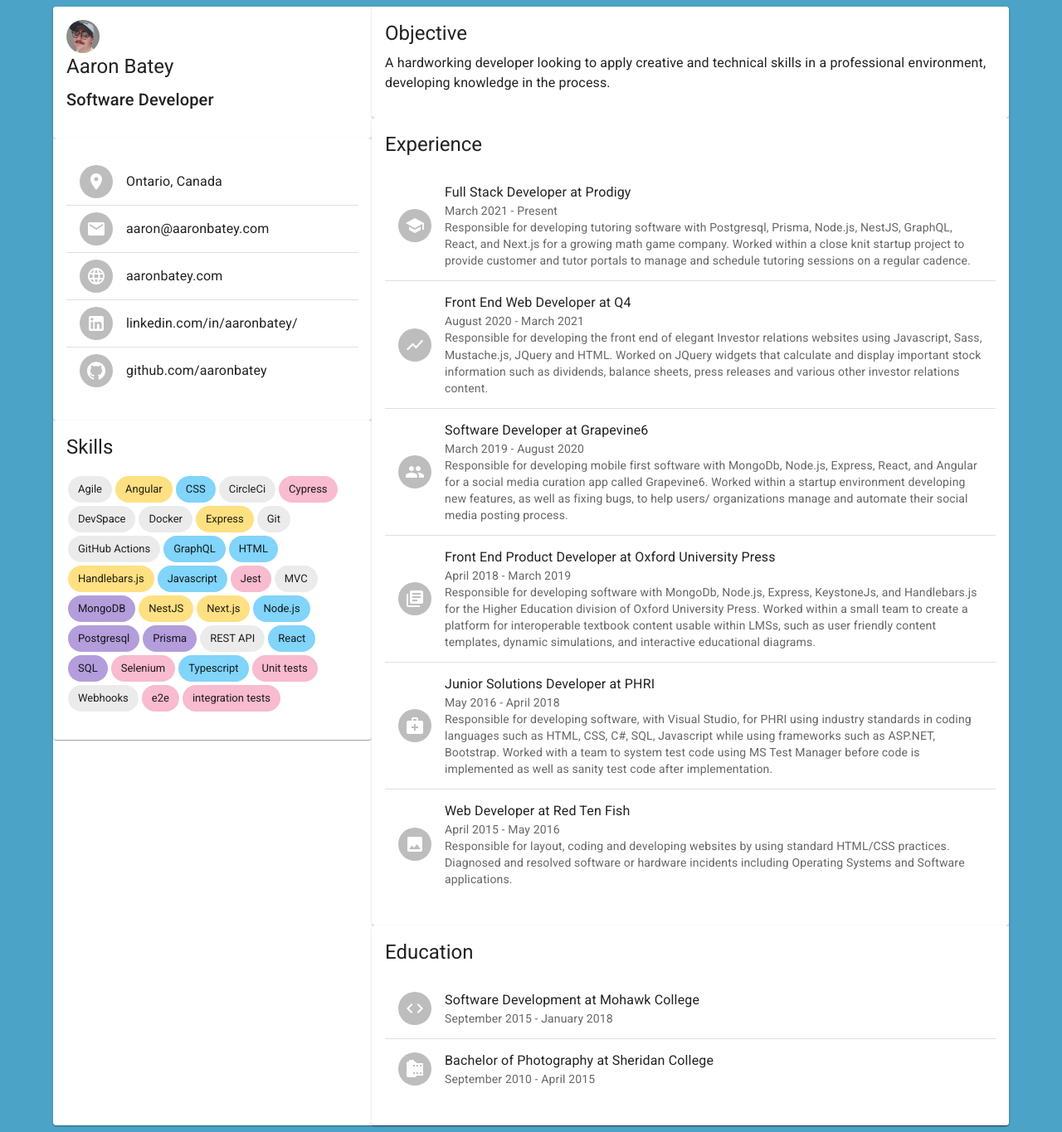
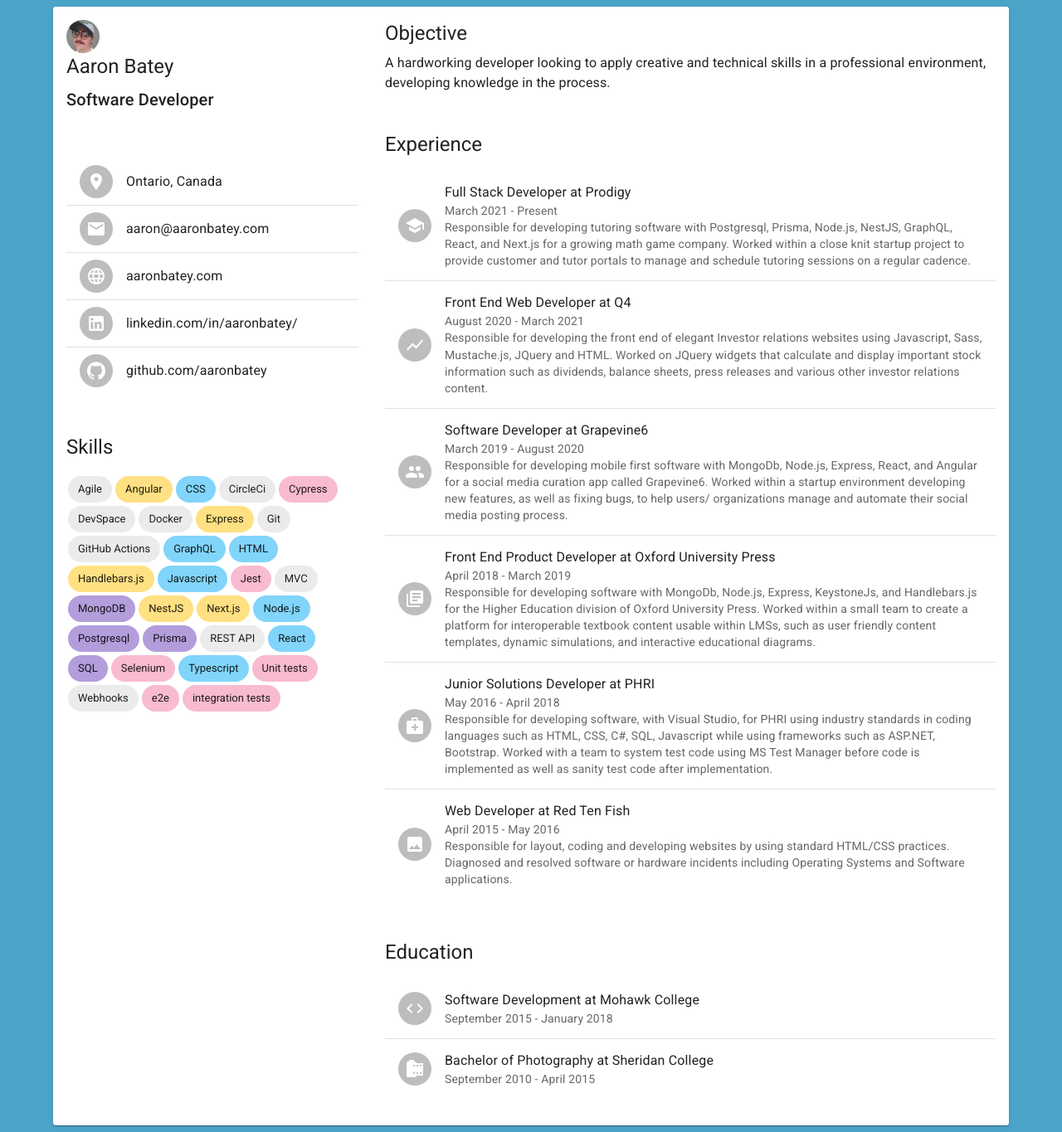
Before and after one commit to aaronbatey/resume, a Next.js app: page /resume in a window 1280 px wide. Shown: the whole page at 83% size. Built offline with nearby package versions, Linux system fonts and the light colour scheme.

Commit message:
remove borders

```diff
--- a/src/components/ResumePage/ResumeContactInfo/ResumeContactInfo.tsx
+++ b/src/components/ResumePage/ResumeContactInfo/ResumeContactInfo.tsx
@@ -1,9 +1,9 @@
+import CardBorderless from "../../shared/CardBorderless";
 import GetIcon from "../../shared/GetIcon";
 import React, { Fragment } from "react";
 import { CONTACT_INFO } from "./constants";
 import {
   Avatar,
-  Card,
   CardContent,
   Divider,
   List,
@@ -14,7 +14,7 @@ import {
 
 const ResumeContactInfo = () => {
   return (
-    <Card variant="elevation">
+    <CardBorderless>
       <CardContent>
         <List>
           {CONTACT_INFO.map(({ contactTitle, contactIcon }, i) => {
@@ -34,7 +34,7 @@ const ResumeContactInfo = () => {
           })}
         </List>
       </CardContent>
-    </Card>
+    </CardBorderless>
   );
 };
 
--- a/src/components/ResumePage/ResumeEducation/ResumeEducation.tsx
+++ b/src/components/ResumePage/ResumeEducation/ResumeEducation.tsx
@@ -1,9 +1,9 @@
+import CardBorderless from "../../shared/CardBorderless";
 import GetIcon from "../../shared/GetIcon";
 import React, { Fragment } from "react";
 import { EDUCATION, PAST_EDUCATION } from "./constants";
 import {
   Avatar,
-  Card,
   CardContent,
   Divider,
   List,
@@ -15,7 +15,7 @@ import {
 
 const ResumeEducation = () => {
   return (
-    <Card variant="elevation">
+    <CardBorderless>
       <CardContent>
         <Typography variant="h5" gutterBottom component="div">
           {EDUCATION}
@@ -49,7 +49,7 @@ const ResumeEducation = () => {
           )}
         </List>
       </CardContent>
-    </Card>
+    </CardBorderless>
   );
 };
 
--- a/src/components/ResumePage/ResumeExperience/ResumeExperience.tsx
+++ b/src/components/ResumePage/ResumeExperience/ResumeExperience.tsx
@@ -1,9 +1,9 @@
+import CardBorderless from "../../shared/CardBorderless";
 import GetIcon from "../../shared/GetIcon";
 import React, { Fragment } from "react";
 import { EXPERIENCE, PAST_EXPERIENCE } from "./constants";
 import {
   Avatar,
-  Card,
   CardContent,
   Divider,
   List,
@@ -15,7 +15,7 @@ import {
 
 const ResumeExperience = () => {
   return (
-    <Card variant="elevation">
+    <CardBorderless>
       <CardContent>
         <Typography variant="h5" gutterBottom component="div">
           {EXPERIENCE}
@@ -56,7 +56,7 @@ const ResumeExperience = () => {
           )}
         </List>
       </CardContent>
-    </Card>
+    </CardBorderless>
   );
 };
 
--- a/src/components/ResumePage/ResumeObjective/ResumeObjective.tsx
+++ b/src/components/ResumePage/ResumeObjective/ResumeObjective.tsx
@@ -1,10 +1,11 @@
+import CardBorderless from "../../shared/CardBorderless";
 import React from "react";
+import { CardContent, Typography } from "@mui/material";
 import { OBJECTIVE, OBJECTIVE_DESCRIPTION } from "./constants";
-import { Card, CardContent, Typography } from "@mui/material";
 
 const ResumeObjective = () => {
   return (
-    <Card variant="elevation">
+    <CardBorderless>
       <CardContent>
         <Typography variant="h5" gutterBottom component="div">
           {OBJECTIVE}
@@ -13,7 +14,7 @@ const ResumeObjective = () => {
           {OBJECTIVE_DESCRIPTION}
         </Typography>
       </CardContent>
-    </Card>
+    </CardBorderless>
   );
 };
 
--- a/src/components/ResumePage/ResumePersonalDetails/ResumePersonalDetails.tsx
+++ b/src/components/ResumePage/ResumePersonalDetails/ResumePersonalDetails.tsx
@@ -1,11 +1,12 @@
+import CardBorderless from "../../shared/CardBorderless";
+import profilePic from "../../../public/images/profile_photo.png";
 import React from "react";
-import { Avatar, Card, CardContent, Typography } from "@mui/material";
-import profilePic from "../../../public/images/profile_photo.png";
+import { Avatar, CardContent, Typography } from "@mui/material";
 import { PERSONAL_DETAILS } from "./constants";
 
 const ResumePersonalDetails = () => {
   return (
-    <Card variant="elevation">
+    <CardBorderless>
       <CardContent>
         <Avatar alt={PERSONAL_DETAILS.name} src={profilePic.src} />
         <Typography variant="h5" gutterBottom component="div">
@@ -15,7 +16,7 @@ const ResumePersonalDetails = () => {
           {PERSONAL_DETAILS.jobTitle}
         </Typography>
       </CardContent>
-    </Card>
+    </CardBorderless>
   );
 };
 
--- a/src/components/ResumePage/ResumeSkills/ResumeSkills.tsx
+++ b/src/components/ResumePage/ResumeSkills/ResumeSkills.tsx
@@ -1,7 +1,8 @@
+import CardBorderless from "../../shared/CardBorderless";
 import React from "react";
-import { SKILLS, KNOWN_SKILLS } from "./constants";
-import { Card, CardContent, Chip, List, Typography } from "@mui/material";
 import styled from "styled-components";
+import { CardContent, Chip, List, Typography } from "@mui/material";
+import { KNOWN_SKILLS, SKILLS } from "./constants";
 
 const ChipListItem = styled.li`
   margin: 2px;
@@ -10,7 +11,7 @@ const ChipListItem = styled.li`
 
 const ResumeSkills = () => {
   return (
-    <Card variant="elevation">
+    <CardBorderless>
       <CardContent>
         <Typography variant="h5" gutterBottom component="div">
           {SKILLS}
@@ -18,14 +19,14 @@ const ResumeSkills = () => {
         <List>
           {KNOWN_SKILLS.map(({ skillColor, skillLabel }) => {
             return (
-              <ChipListItem>
+              <ChipListItem key={skillLabel}>
                 <Chip key={skillLabel} color={skillColor} label={skillLabel} />
               </ChipListItem>
             );
           })}
         </List>
       </CardContent>
-    </Card>
+    </CardBorderless>
   );
 };
 
--- /dev/null
+++ b/src/components/shared/CardBorderless/CardBorderless.tsx
@@ -0,0 +1,9 @@
+import { Card } from "@mui/material";
+import styled from "styled-components";
+
+const CardBorderless = styled(Card)`
+  border: none;
+  box-shadow: none;
+`;
+
+export default CardBorderless;
--- /dev/null
+++ b/src/components/shared/CardBorderless/index.ts
@@ -0,0 +1 @@
+export { default } from "./CardBorderless";
```
